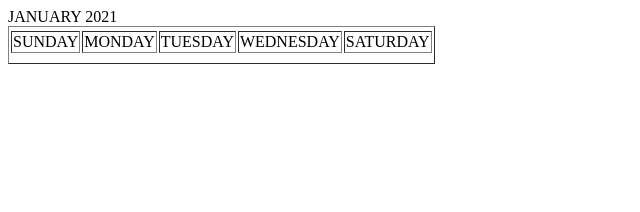
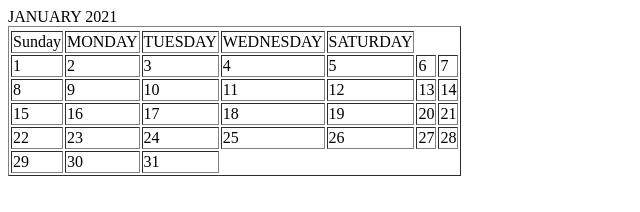
Before and after one commit to aryaaravind1998/globalinfonet_tasks, a plain HTML site: page calendar.html in a window 1280 px wide. Shown: the whole page, without its empty margins (0-640 px from the left). Drawn offline with Linux system fonts and the light colour scheme.

Commit message:
first commit

```diff
--- a/calendar.html
+++ b/calendar.html
@@ -4,19 +4,62 @@
     <link></link>
 </head>
 <body>
+    <div>
     <table border="1">
         <tr colspan="7"> JANUARY 2021</tr>
         <tr>
-            <td>SUNDAY</td>
+            <td>Sunday</td>
             <td>MONDAY</td>
-            <td>TUESDAY</td>
+            <td> TUESDAY</td>
             <td>WEDNESDAY</td>
             <td>SATURDAY</td>
         </tr>
-        <tr>    </tr>
-        <tr></tr>
-        <tr>    </tr>
-        <tr>    </tr>
+        <tr>
+            <td>1</td>
+            <td>2</td>
+            <td>3</td>
+            <td>4</td>
+            <td>5</td>
+            <td>6</td>
+            <td>7</td>
+        </tr>
+
+        <tr>
+            <td>8</td>
+            <td>9</td>
+            <td>10</td>
+            <td>11</td>
+            <td>12</td>
+            <td>13</td>
+            <td>14</td>
+        </tr>
+
+        <tr>
+            <td>15</td>
+            <td>16</td>
+            <td>17</td>
+            <td>18</td>
+            <td>19</td>
+            <td>20</td>
+            <td>21</td>
+        </tr>
+
+        <tr>
+            <td>22</td>
+            <td>23</td>
+            <td>24</td>
+            <td>25</td>
+            <td>26</td>
+            <td>27</td>
+            <td>28</td>
+
+        </tr>
+        <tr>
+            <td>29</td>
+            <td>30</td>
+            <td>31</td>
+        </tr>
     </table>
+    </div>
 </body>
 </html>
```
Also changed, not shown: ui_calendar.html (+14 -0 lines).
